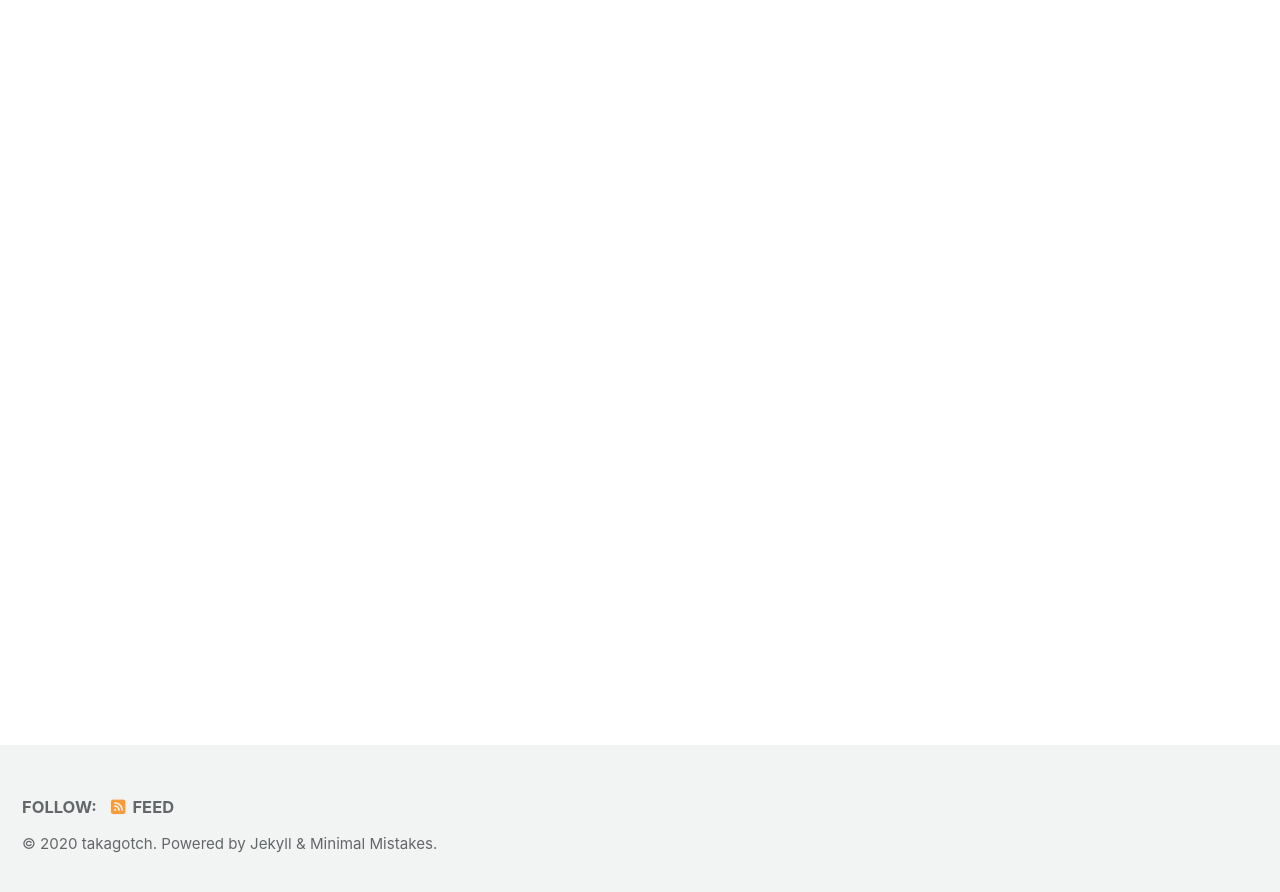
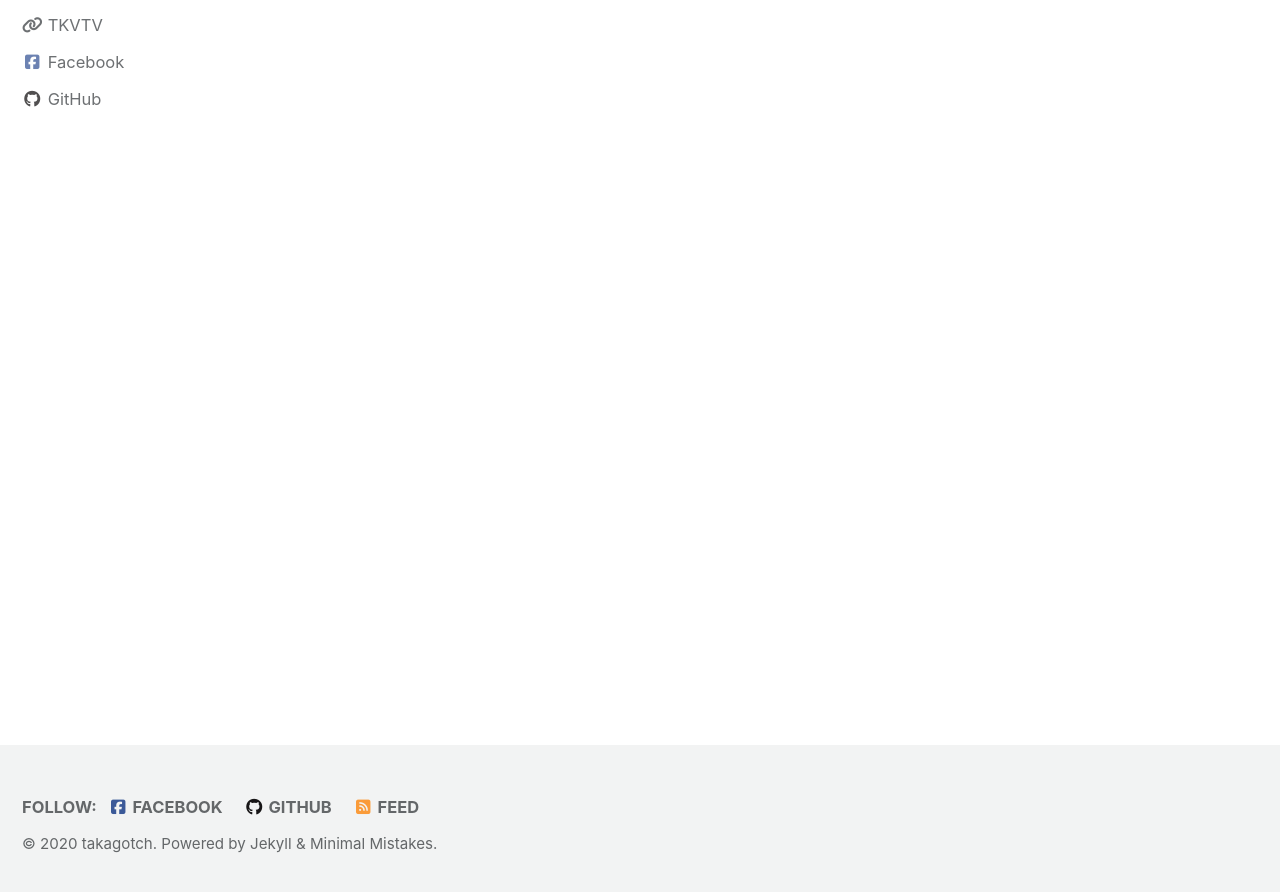
Before and after one commit to takagotch/o2764, a Jekyll site: the page built from index.html, in a window 1280 px wide and 900 px high, scrolled down 222 px. Shown: the top 892 px of the window. Built offline with Jekyll 4.4.1, drawn with Linux system fonts in a browser that asks for light colours; cached includes are drawn as plain includes; nearby versions of some CDN libraries; the list of posts is cut into pages by our own code; part of the change alters nothing that is shown.

Commit message:
Update _config.yml

```diff
--- a/_config.yml
+++ b/_config.yml
@@ -102,18 +102,18 @@ author:
     - label: "Email"
       icon: "fas fa-fw fa-envelope-square"
       # url: "mailto:your.name@email.com"
-    - label: "Website"
+    - label: "TKVTV"
       icon: "fas fa-fw fa-link"
-      # url: "https://your-website.com"
+      url: "https://takagotch.github.io/"
     - label: "Twitter"
       icon: "fab fa-fw fa-twitter-square"
       # url: "https://twitter.com/"
     - label: "Facebook"
       icon: "fab fa-fw fa-facebook-square"
-      # url: "https://facebook.com/"
+      url: "https://facebook.com/takagotch"
     - label: "GitHub"
       icon: "fab fa-fw fa-github"
-      # url: "https://github.com/"
+      url: "https://github.com/takagotch"
     - label: "Instagram"
       icon: "fab fa-fw fa-instagram"
       # url: "https://instagram.com/"
@@ -126,10 +126,10 @@ footer:
       # url:
     - label: "Facebook"
       icon: "fab fa-fw fa-facebook-square"
-      # url:
+      url: "https://facebook.com/takagotch"
     - label: "GitHub"
       icon: "fab fa-fw fa-github"
-      # url:
+      url: "https://github.com/takagotch"
     - label: "GitLab"
       icon: "fab fa-fw fa-gitlab"
       # url:
```
